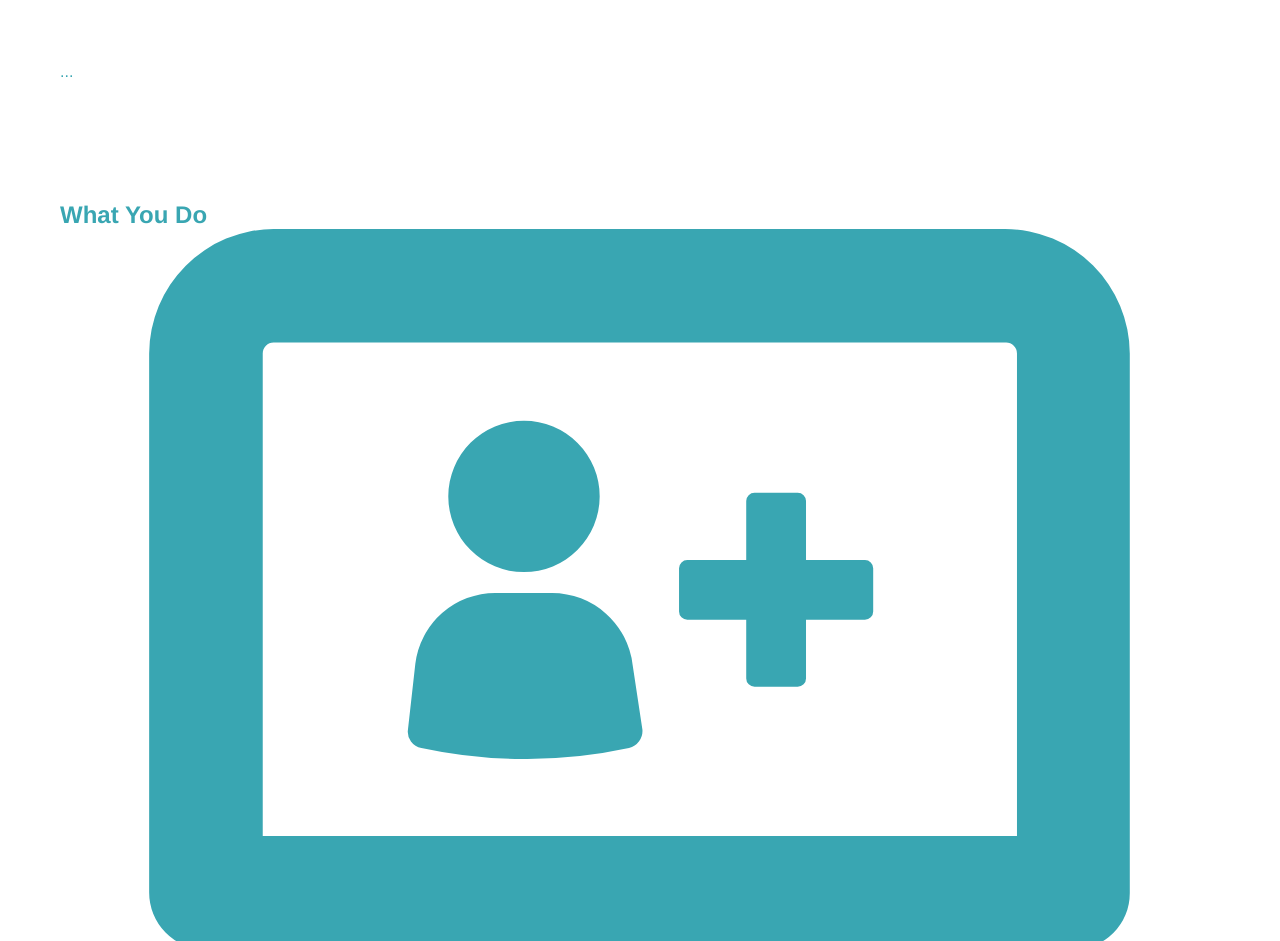
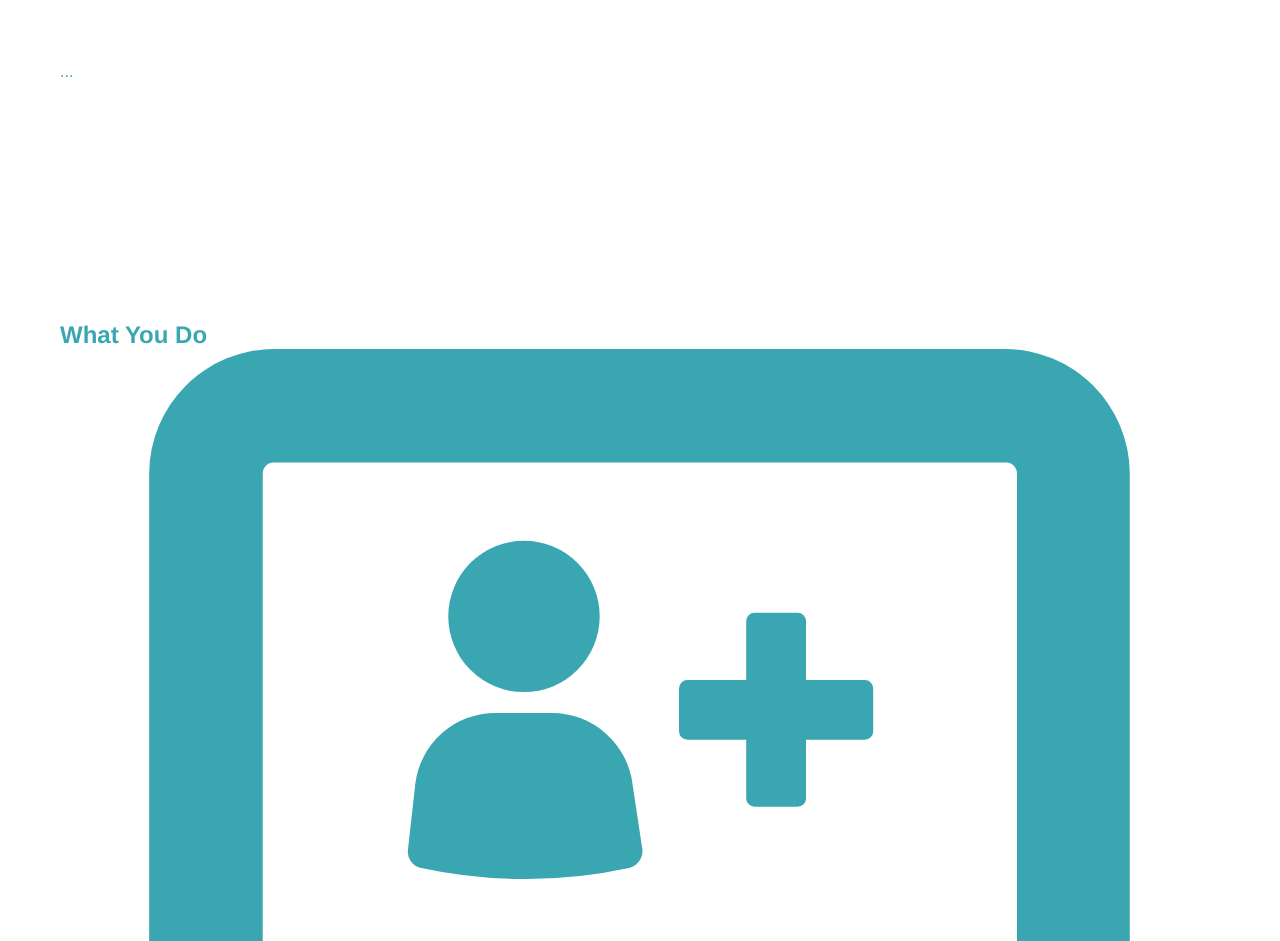
Before and after one commit to KevinJ3259/Run-Buddy, a plain HTML site: page index.html in a window 1280 px wide. Shown: the part 893-1834 px from the top of the page. Drawn offline with Linux system fonts and the light colour scheme.

Commit message:
What we do

```diff
--- a/index.html
+++ b/index.html
@@ -91,6 +91,9 @@
         ...
     </section>
 
+    <section id="what-you-do" class="steps">
+    </section>
+
     <section>
         <h2>What You Do</h2>
 
```
